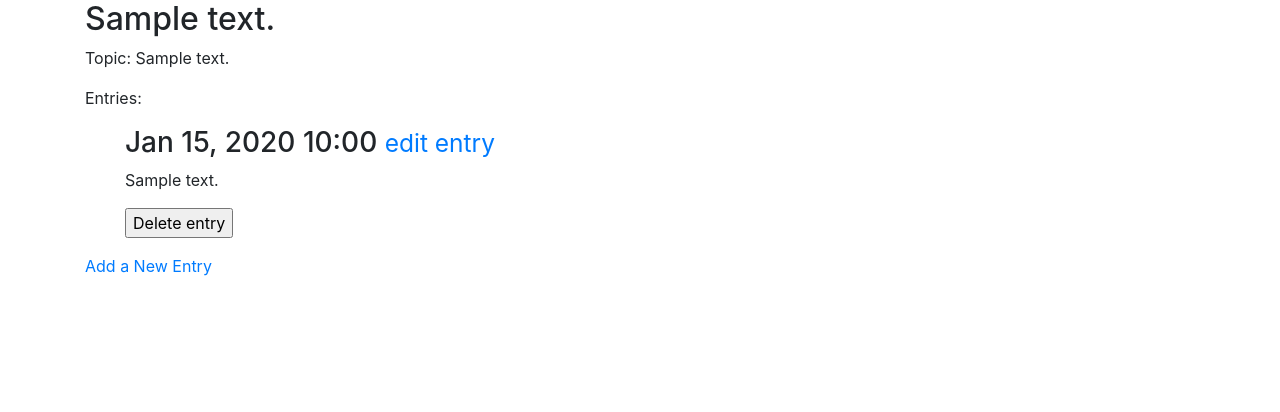
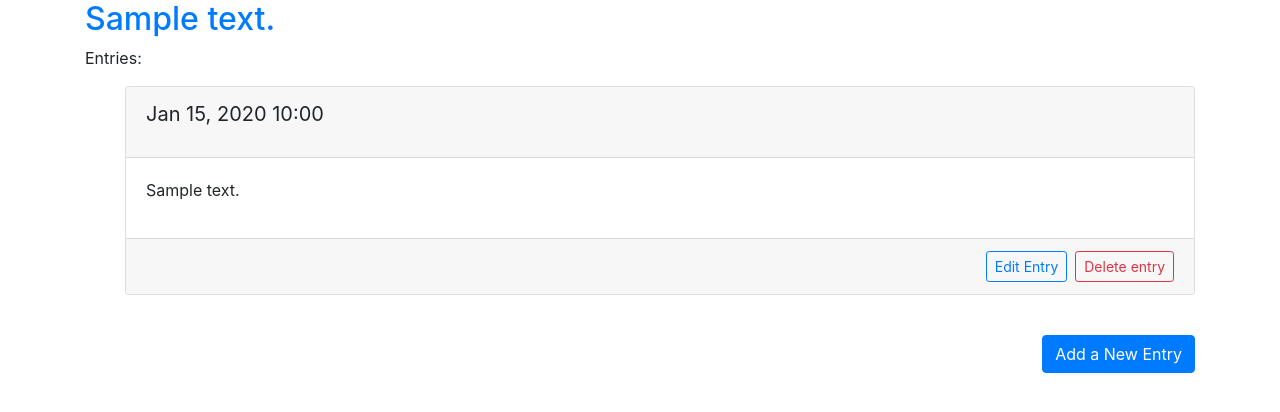
Before and after one commit to abdullahshah97/journalWebApp, a Django app: page /titles/1/ in a window 1280 px wide. Shown: the part 56-468 px from the top of the page. Run offline with Django 3.2, Linux system fonts and the light colour scheme; a user stored in the database is signed in; tables that the repository leaves empty hold one stand-in row (values such as "Sample post"); some libraries are stand-ins or nearby versions.

Commit message:
Bootstrap cards, to layout information clearer

```diff
--- a/myJournal/entries/templates/entries/base.html
+++ b/myJournal/entries/templates/entries/base.html
@@ -28,12 +28,10 @@
         </div>
 
         <div id="navbar" class="navbar-collapse collapse">
-            <ul class="nav navbar-nav">
-                <li><a href="{% url 'entries:titles' %}">Topics</a></li>
-            </ul>
             <ul class="nav navbar-nav navbar-right">
                 {% if user.is_authenticated %}
-                <li><a>Hello, {{ user.username }}.</a></li>
+                <li><a>Hello, {{ user.username }}</a></li>
+                <li><a href="{% url 'entries:titles' %}">Topics</a></li>
                 <li><a href="{% url 'entries:all_posts' %}">Explore posts</a></li>
                 <li><a href="{% url 'users:logout' %}">Log out</a></li>
                 {% else %}
--- a/myJournal/entries/templates/entries/index.html
+++ b/myJournal/entries/templates/entries/index.html
@@ -9,7 +9,7 @@
 {% block content %}
   <h2>
    {% if user.is_authenticated %}
-   Hello, {{ user.username }}.
+   Hello, {{ user.username }}!
    </h2>
     <h3> Start adding your topics <a href=" {% url 'entries:new_title' %}">here</a>  to get started!</h3>
    {% else %}
--- a/myJournal/entries/templates/entries/new_title.html
+++ b/myJournal/entries/templates/entries/new_title.html
@@ -7,8 +7,7 @@
 
 {% block content %}
 
-<form action="{% url 'entries:new_title' %}" method='post'
- class="form">
+<form action="{% url 'entries:new_title' %}" method='post' class="form">
       {% csrf_token %}
       {% bootstrap_form form %}
       {% buttons %}
--- a/myJournal/entries/templates/entries/title.html
+++ b/myJournal/entries/templates/entries/title.html
@@ -1,38 +1,39 @@
 {% extends 'entries/base.html' %}
+{% load bootstrap4 %}
 {% block header %}
-<h2>{{ title }}</h2>
+<h2><a href="{% url 'entries:titles' %}"> {{ title }}</a></h2>
 {% endblock header %}
 
 {% block content %}
 
-<p>Topic: {{title}}</p>
-
 <p>Entries:</p>
 <ul>
     {% for entry in entries %}
-    <div class="panel panel-default">
-        <div class="panel-heading">
-            <h3>
+    <div class="card">
+        <div class="card-header">
+            <blockquote class="blockquote text-centre">
                 {{ entry.date_added|date:'M d, Y H:i' }}
-                <small>
-                    <a href="{% url 'entries:edit_entry' entry.id %}">
-                        edit entry</a>
-                </small>
-            </h3>
+            </blockquote>
         </div>
-        <div class="panel-body">
+        <div class = "card-body">
             {{ entry.text|linebreaks }}
-        </div>
-    </div> <!-- panel -->
+            </div>
+        <div class="card-footer">
     <form action="{% url 'entries:delete_entry' entry.id %}" method="post">
     {% csrf_token %}
-    <input type="submit" value="Delete entry">
-</form>
+    <input type="submit" class = "btn btn-outline-danger btn-sm float-right" value="Delete entry">
+    </form>
+            <button type="button" class="btn btn-outline-primary btn-sm float-right mr-2">
+    <a href="{% url 'entries:edit_entry' entry.id %}">Edit Entry</a>
+    </button>
+  </div>
+    </div> <!-- panel -->
+    </br>
     {% empty %}
     There are no entries for this topic yet.
     {% endfor %}
 </ul>
-<p>
-    <a href="{% url 'entries:new_entry' title.id %}">Add a New Entry</a>
-</p>
+<button type="button" class="btn btn-primary float-right">
+    <a style = "color:white;" href="{% url 'entries:new_entry' title.id %}">Add a New Entry</a>
+</button>
 {% endblock content %}
--- a/myJournal/entries/views.py
+++ b/myJournal/entries/views.py
@@ -86,12 +86,9 @@ def edit_entry(request, entry_id):
 @login_required
 def all_posts(request):
     titles = list(EntryTitle.objects.filter(public=1).order_by('date_added'))
-    count = 0
     entries= []
-    for title in titles:
-        entries.append(list(Entry.objects.filter(title__text=title)\
+    entries.append(list(Entry.objects.filter(title__text__in = titles)\
             .values('title__text', 'text', 'date_added', 'title__public', 'title__owner__username')))
-        count += 1
     context = {'entries': entries}
     print('\n')
     print(entries)
--- a/myJournal/users/templates/users/login.html
+++ b/myJournal/users/templates/users/login.html
@@ -11,7 +11,7 @@
     {% bootstrap_form form %}
 
     {% buttons %}
-    <button name="submit" class="btn btn-primary">log in</button>
+    <button name="submit" class="btn btn-primary">Log In</button>
     {% endbuttons %}
     <input type="hidden" name="next" value="{% url 'entries:index'%}"/>
 </form>
--- a/myJournal/users/templates/users/register.html
+++ b/myJournal/users/templates/users/register.html
@@ -7,7 +7,7 @@
     {% csrf_token %}
     {% bootstrap_form form %}
 {% buttons %}
- <button name="submit" class="btn btn-primary">register</button>
+ <button name="submit" class="btn btn-primary">Register</button>
  {% endbuttons %}
     <input type="hidden" name="next" value="{%url 'entries:index' %}"/>
 </form>
```
Also changed, not shown: myJournal/entries/templates/entries/titles.html (+10 -5 lines).
